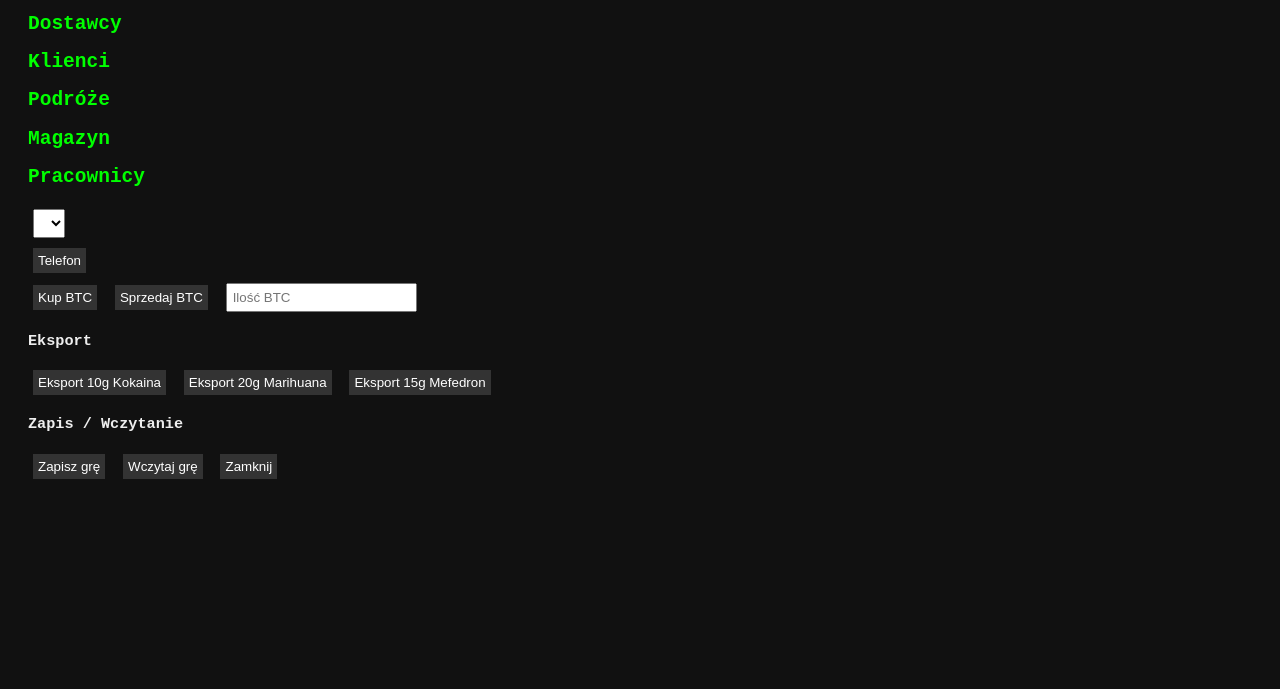
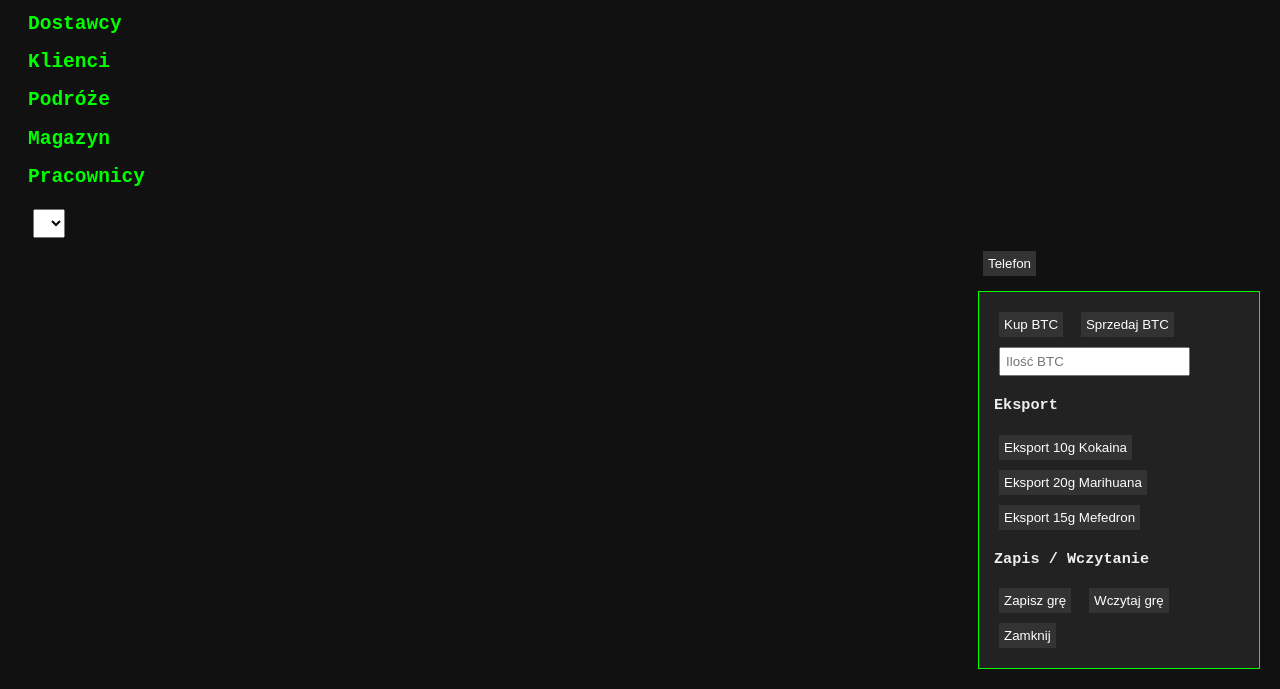
Before and after one commit to dkmapks/messenger, a plain HTML site: page index.html in a window 1280 px wide. Both pictures are taken after a click on the button "Telefon". Shown: the part 111-800 px from the top of the page. Drawn offline with Linux system fonts and the light colour scheme.

Commit message:
Update style.css

```diff
--- a/style.css
+++ b/style.css
@@ -4,16 +4,39 @@ body {
   font-family: monospace;
   padding: 20px;
 }
+
 input, button, select {
   margin: 5px;
   padding: 5px;
 }
+
 button {
   background-color: #333;
   color: white;
   border: none;
   cursor: pointer;
 }
+
 h1, h2 {
   color: #0f0;
 }
+
+/* Interfejs telefonu */
+#phone {
+  position: fixed;
+  bottom: 20px;
+  right: 20px;
+}
+
+#phoneApps {
+  background: #222;
+  border: 1px solid #0f0;
+  padding: 15px;
+  margin-top: 10px;
+  width: 250px;
+  z-index: 10;
+}
+
+.hidden {
+  display: none;
+}
```
